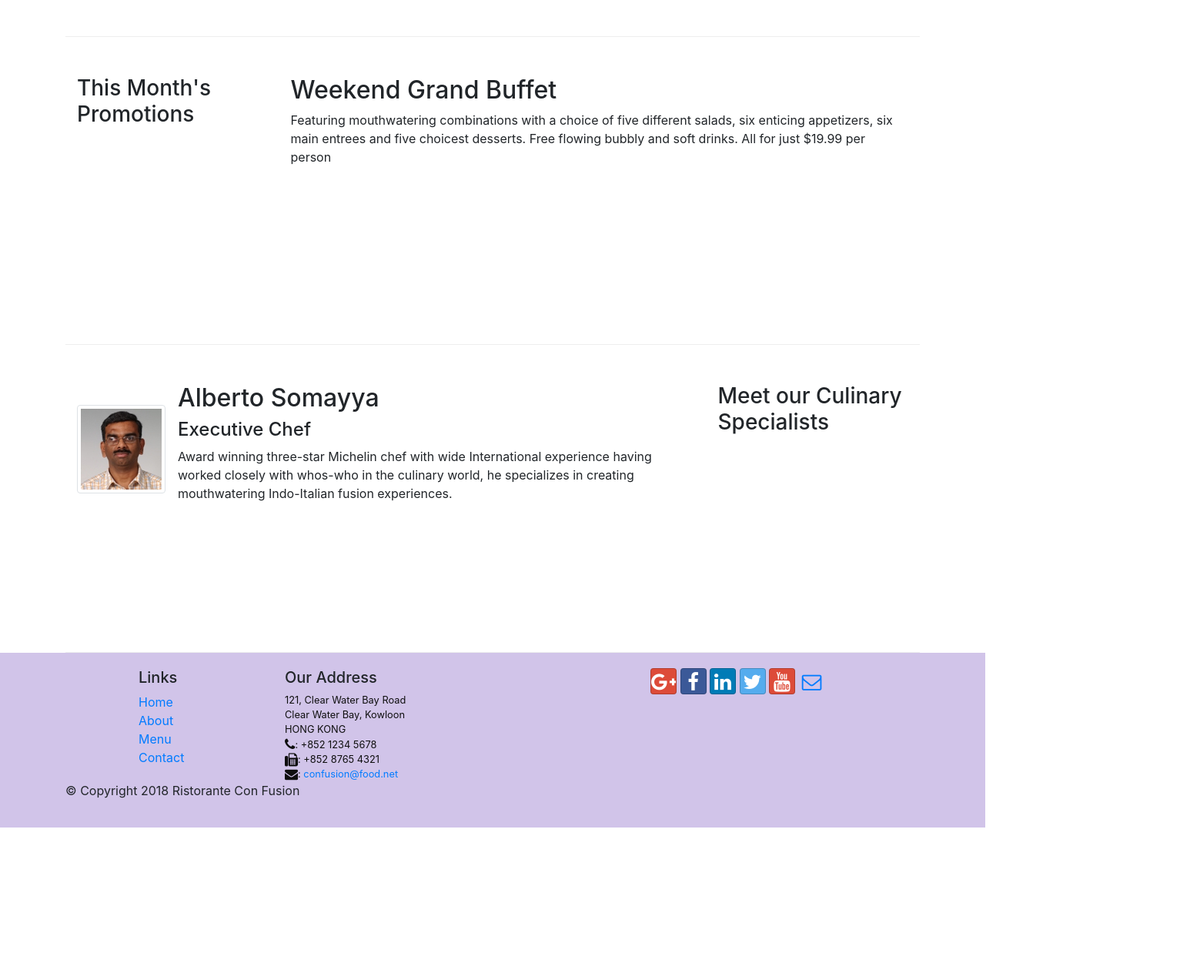
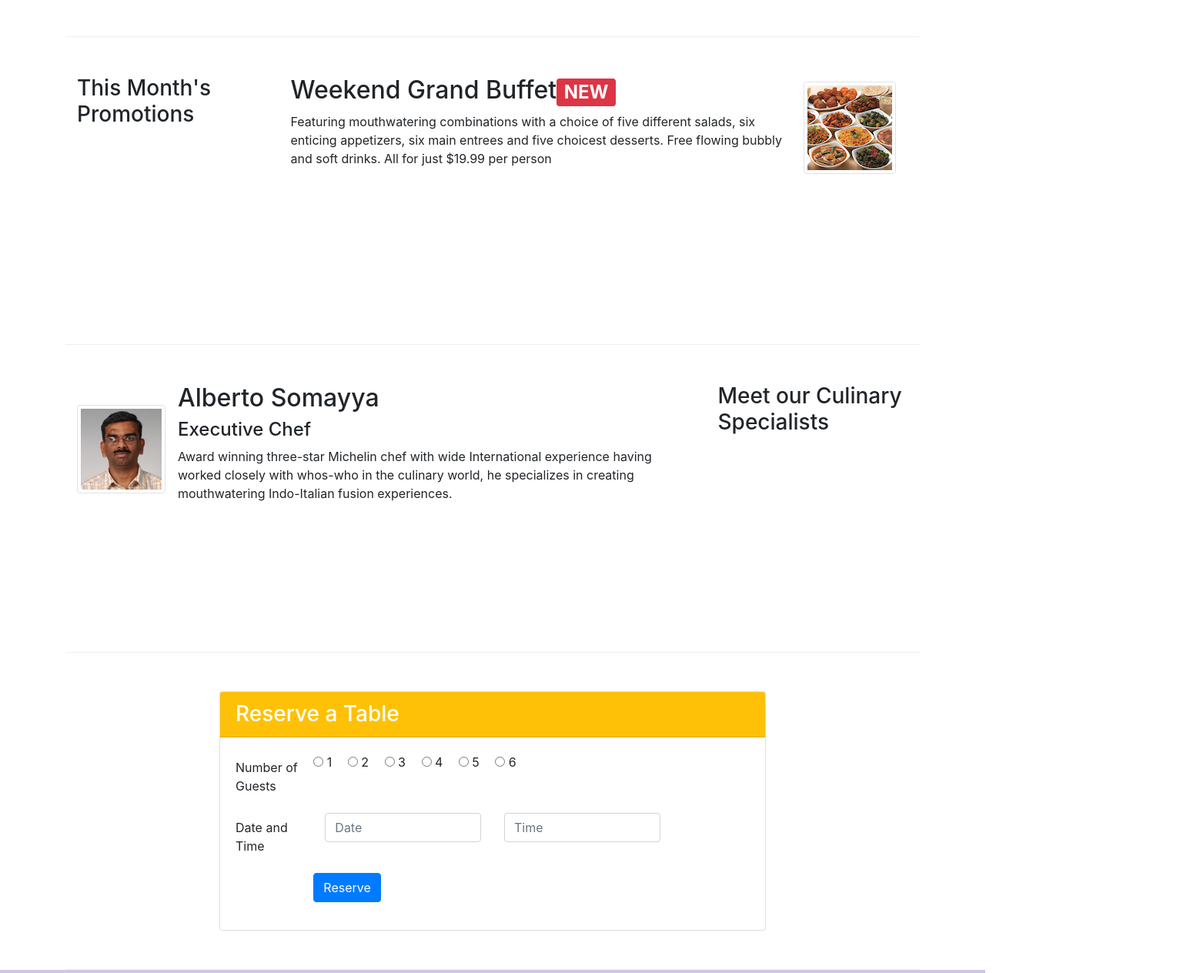
Before and after one commit to evacolas/ConFusion-2, a website: page index.html in a window 1280 px wide. Shown: the part 636-1900 px from the top of the page at 77% size, 1559 px wide, since content can reach past the window. Before the commit the page ends 1711 px from the top, so only its background shows below. Drawn offline with nearby package versions, Linux system fonts and the light colour scheme.

Commit message:
Assignment 2

```diff
--- a/index.html
+++ b/index.html
@@ -42,6 +42,12 @@
                 <div class="col-12 col-sm" align-self-center">
                     <img src="img/logo.png" class="img-fluid">
                 </div>
+                <div class="col-12 col-sm-3 align-self-center">
+                    <a role="button" class="btn btn-block nav-link btn-warning"
+                        data-toggle="tooltip" data-html="true"  title="Or Call us at  <br><strong>+852 12345678</strong>"
+                        data-placement="bottom" href="#reserveform">Reserve Table</a>
+
+              </div>
                 </div>
             </div>
         </div>
@@ -73,8 +79,12 @@
                 <h3>This Month's Promotions</h3>
             </div>
             <div class="col col-sm col-md">
-                <h2>Weekend Grand Buffet</h2>
-                <p>Featuring mouthwatering combinations with a choice of five different salads, six enticing appetizers, six main entrees and five choicest desserts. Free flowing bubbly and soft drinks. All for just $19.99 per person </p>
+            <div class="media">
+                   <div class="media-body">
+                <h2>Weekend Grand Buffet<span class="badge badge-danger">NEW</span></h2>
+                <p>Featuring mouthwatering combinations with a choice of five different salads, six enticing appetizers, six main entrees and five choicest desserts. Free flowing bubbly and soft drinks. All for just $19.99 per person </p></div>
+                   <img class="d-flex mr-3 img-thumbnail align-self-center" src="img/buffet.png" alt="buffet">
+                </div>
             </div>
         </div>
 
@@ -97,6 +107,45 @@
                     </div>
                 </div>
             </div>
+        </div>
+        <div class="row-content align-self-center" id= "reserve table">
+           <div class="col-12 offset-sm-2 col-sm-8">
+               <div class="card">
+                   <h3 class="card-header bg-warning text-white">Reserve a Table</h3>
+                   <div class="card-body">
+                       <form>
+
+                           <div class="form-group row">
+                              <label for="nungests" class="col-12  col-md-2 col-form-label">Number of Guests</label>
+                              <div class="radio-inline col-12-md-18" id="nungests">
+                                <label class="mr-3"><input type="radio" name="optradio"/> 1</label>
+                                <label class="mr-3"><input type="radio" name="optradio"/> 2</label>
+                                <label class="mr-3"><input type="radio" name="optradio"/> 3</label>
+                                <label class="mr-3"><input type="radio" name="optradio"/> 4</label>
+                                <label class="mr-3"><input type="radio" name="optradio"/> 5</label>
+                                <label class="mr-3"><input type="radio" name="optradio"/> 6</label>
+                                </div>
+                            </div>
+                                <div class="form-group row">
+                                   <label for="time" class="col-12 col-md-2 col-form-label">Date and Time</label>
+                                   <div class="col-12 col-md-4">
+                                       <input type="text" class="form-control" id="Date" name="Date" placeholder="Date">
+                                   </div>
+                                   <div class="col-12 col-md-4">
+                                       <input type="text" class="form-control" id="Time" name="Time" placeholder="Time">
+                                   </div>
+                                </div>
+                           <div class="form-group row">
+                               <div class="offset-md-2 col-md-18">
+                                   <button type="submit" class="btn btn-primary">
+                                    Reserve
+                                   </button>
+                               </div>
+                           </div>
+                       </form>
+                   </div>
+               </div>
+           </div>
         </div>
     </div>
 
```
